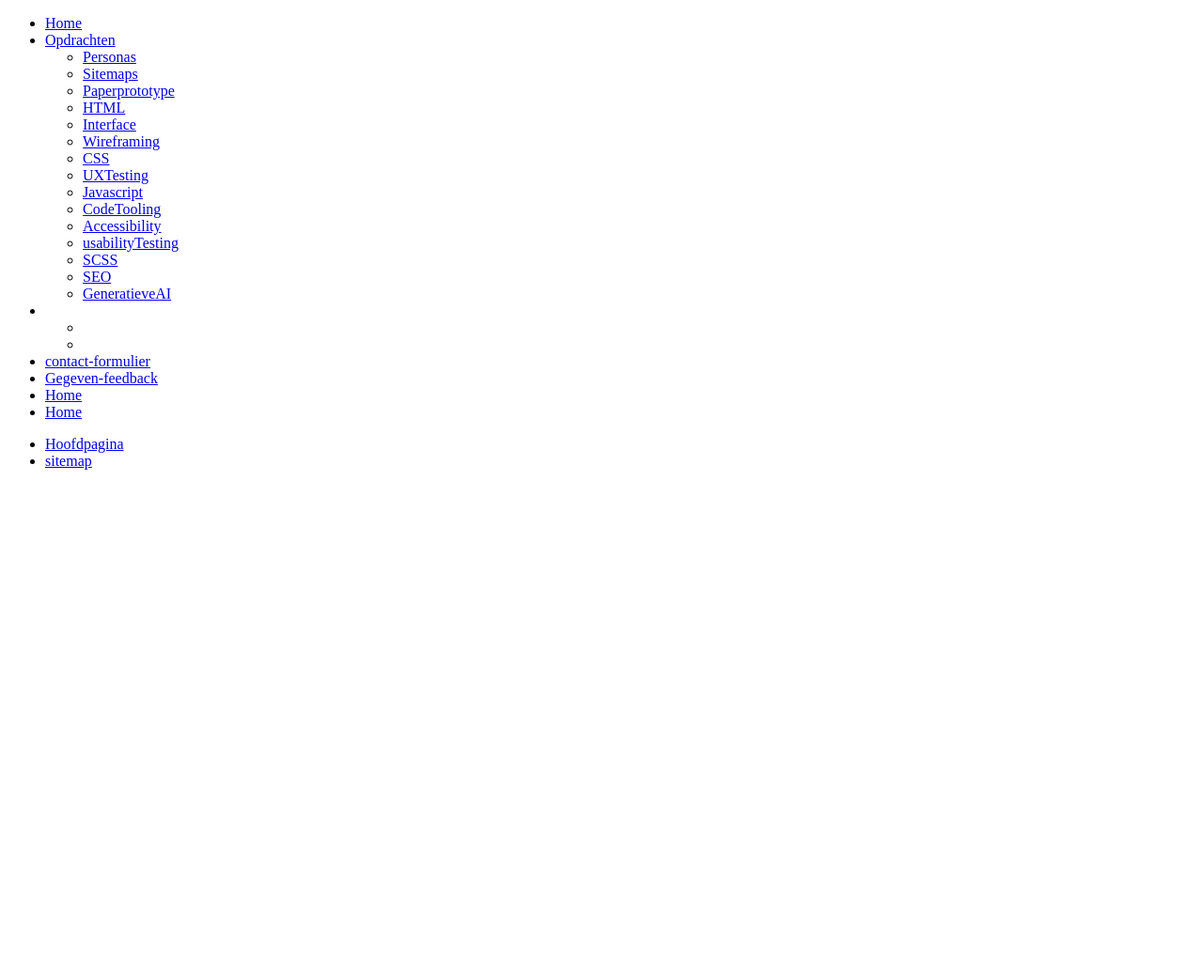
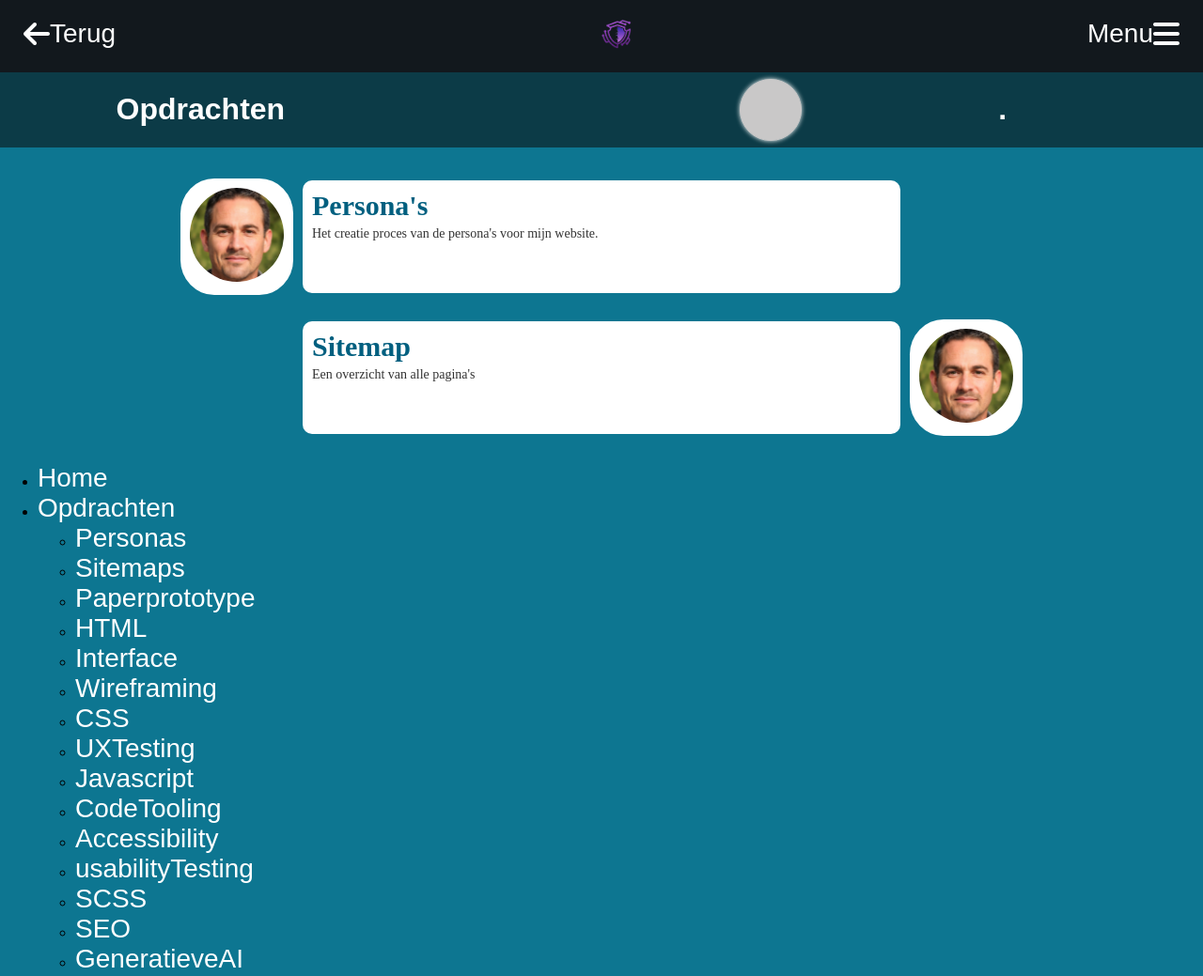
Before and after one commit to Daunted00/MijnZelfGemaakteWebsite, a plain HTML site: page sitemap.html in a window 1280 px wide. Shown: the top 1039 px of the page at 94% size. Before the commit the page ends 800 px from the top, so only its background shows below. Drawn offline with Linux system fonts and the light colour scheme.

Commit message:
Added Opdrachtenpagina css

```diff
--- /dev/null
+++ b/Style/Opdrachtenpagina.css
@@ -0,0 +1,76 @@
+.container {
+    display: flex;
+    flex-direction: column;
+    width: 70%;
+    margin: 0 auto;
+    padding: 20px 0 0 0;
+}
+
+.card {
+    box-shadow: 0 0px 0px rgba(0, 0, 0, 0.2);
+    display: flex;
+    flex-direction: row;
+    align-items: center;
+    height: 150px;
+}
+.card:hover {
+    transform: scale(1.1);
+    transition: transform 0.3s ease, z-index 0s ease 0.3s;
+    cursor: pointer;
+}
+.card:not(:hover){
+    transition: transform 0.3s ease, z-index 0s ease 0.3s;
+}
+
+.imgcard {
+    background-color: white;
+    border-radius: 30%;
+}
+
+.imgcardopacity {
+    opacity: 0%;
+}
+.imgcard img{
+    border-radius: 50%;
+}
+
+div.card img {
+
+    width: 100px;
+    height: 100px;
+    padding: 10px;
+    margin: 0 auto;
+}
+
+
+.content{
+    background-color: #ffffff;
+    border-radius: 10px;
+    width: 100%;
+    height: 100px;
+    padding: 10px;
+    margin: 10px;
+    font-size: 16px;
+}
+
+.card img{
+    width: 100%;
+}
+
+.card .content h3 {
+    margin: 0;
+    font-size: 30px;
+    color: #005f7f; /* Titelkleur */
+}
+
+.card .content p {
+    margin: 5px 0 0;
+    font-size: 14px;
+    color: #333;
+}
+
+@media (max-width: 1200px) {
+    .container{
+        width: 90%;
+    }
+}
--- /dev/null
+++ b/Style/style.scss
@@ -0,0 +1,10 @@
+$primary-color: #0D7691;
+$secondary-color: #f1f1f1;
+
+
+body{
+    color: $primary-color;
+    #dark-mode-toggle{
+        background-color: $secondary-color;
+    }
+}
--- a/Style/stylesheet.css
+++ b/Style/stylesheet.css
@@ -2,7 +2,7 @@
 @import url(../Style/Navigatiebalk.css);
 @import url(../Style/Body.css);
 @import url(../Style/Footer.css);
-
+@import url(../Style/Opdrachtenpagina.css);
 
 
 html, body{
--- a/sitemap.html
+++ b/sitemap.html
@@ -2,10 +2,90 @@
 <html>
     <head>
         <title> sitemap</title>
-        <!--<link rel="stylesheet" href="stylesheet.css">-->
-        <meta name="viewport" content="width=device-width, initial-scale=1.0">
+        <link rel="icon" href="../images/Logo.png" />
+        <meta name="viewport" content="width=device-width, initial-scale=1.0" />
+        <meta charset="utf-8" />
+        <!--om speciale karakters te gebruiken zoals 'é'-->
+        <link rel="stylesheet" href="../Style/stylesheet.css" />
+        <script type="module" src="../Components/NavigationBar.js"></script>
+        <script type="module" src="../Components/HeaderOfThePage.js"></script>
+        <script type="module" src="../Components/FooterOfThePage.js"></script>
     </head>
     <body>
+        <navigation-bar return-url="../index.html"></navigation-bar>
+        <page-header title="Opdrachten" subtitle="."></page-header>
+
+            <div class="container">
+              <div class="card" onclick="location.href='./Opdrachten/Personas.html'">
+                <div class="imgcard">
+                  <img
+                    width="100px"
+                    src="./images/Opdrachten pagina/Persona 1 Sjaak van de Ven V1.1.PNG"
+                    alt="Persona's"
+                  />
+                </div>
+                <div class="content">
+                  <h3>Persona's</h3>
+                  <p>Het creatie proces van de persona's voor mijn website.</p>
+                </div>
+                <div class="imgcardopacity">
+                  <img
+                    src="./images/Opdrachten pagina/Persona 1 Sjaak van de Ven V1.1.PNG"
+                    alt="Persona's"
+                  />
+                </div>
+              </div>
+
+
+              <div class="card" onclick="location.href='./Opdrachten/sitemaps.html'">
+                <div class="imgcardopacity">
+                  <img
+                    src="./images/Opdrachten pagina/Persona 1 Sjaak van de Ven V1.1.PNG"
+                    alt="Persona's"
+                  />
+                </div>
+                <div class="content">
+                  <h3>Sitemap</h3>
+                  <p>Een overzicht van alle pagina's</p>
+                </div>
+                <div class="imgcard">
+                  <div class="img">
+                    <img
+                      src="./images/Opdrachten pagina/Persona 1 Sjaak van de Ven V1.1.PNG"
+                      alt="Persona's"
+                    />
+                  </div>
+                </div>
+              </div>
+
+
+
+
+            </div>
+
+
+
+
+
+
+
+
+
+
+
+
+
+
+
+
+
+
+
+
+
+
+
+
         <ul>
             <li><a href="index.html">Home</a></li>
             <li><a href="Opdrachten/">Opdrachten</a></li>
```
Also changed, not shown: Style/style.css (added), images/1.8 JavaScript/javascript voorbeeld.png (added), images/1.8 JavaScript/javascriptlogo.png (added), images/Opdrachten pagina/Persona 1 Sjaak van de Ven V1.1.PNG (added), 1 other file.
